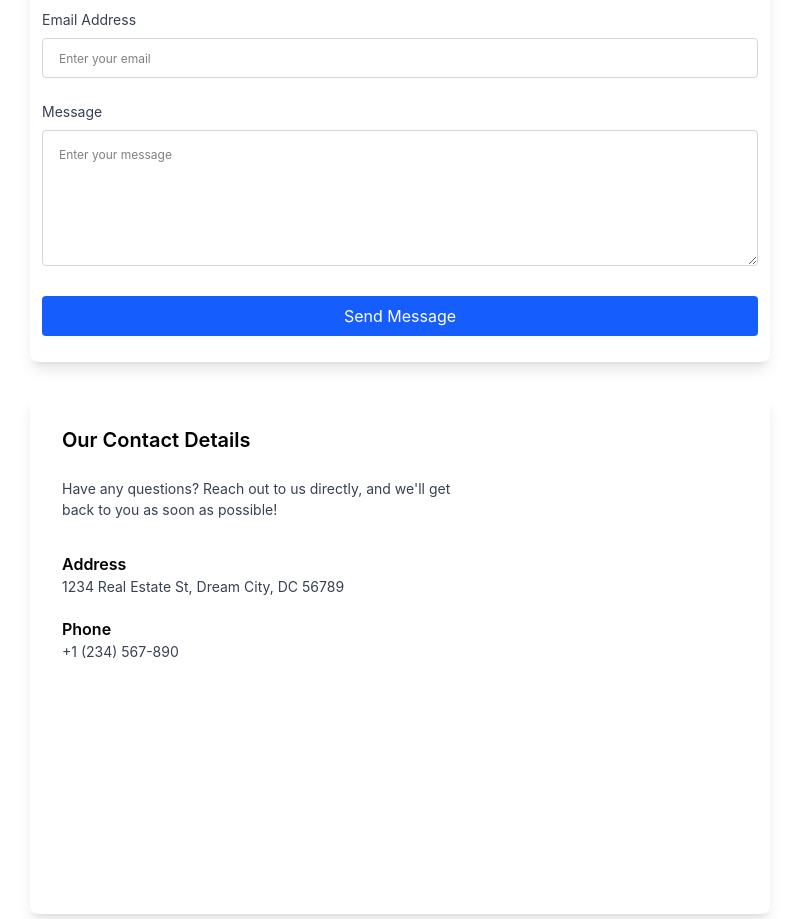
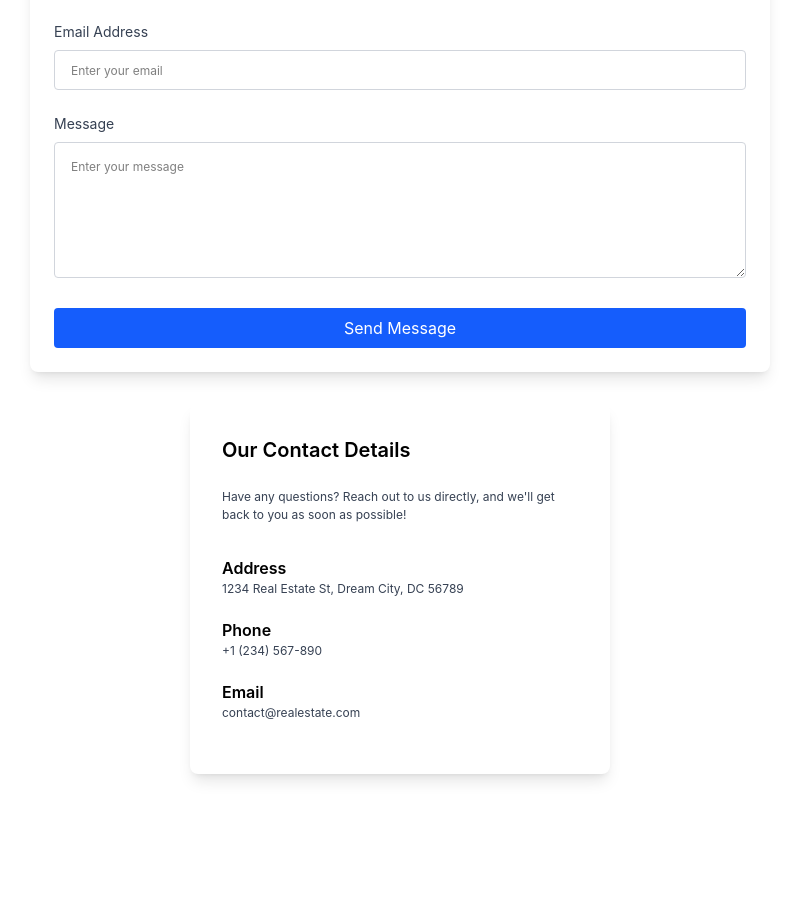
Before and after one commit to ShanzaArooj142/react-real-estate, a React (Vite) app: page / in a window 1280 px wide. Shown: the part 3309-4228 px from the top of the page, without its empty margins (240-1039 px from the left). After the commit the page ends 4163 px from the top, so only its background shows below. Built offline with nearby package versions, Linux system fonts and the light colour scheme.

Commit message:
style: Refactor Contact component layout and improve styling

```diff
--- a/src/components/Contact.jsx
+++ b/src/components/Contact.jsx
@@ -2,7 +2,8 @@ import React from 'react'
 
 const Contact = () => {
   return (
-    <div className='bg-white py-20 px-24'>
+    <div className="bg-white py-20 px-24">
+
   <div className="text-center">
     <h2 className="text-4xl font-bold text-gray-900">
       Contact With Us
@@ -13,55 +14,69 @@ const Contact = () => {
     </p>
   </div>
 
-        <div className='flex justify-center mt-14'>
-            <div className='w-185 h-130 bg-white rounded-lg shadow-lg p-3'>
+
+  <div className="flex justify-center mt-14">
+    <div className="w-185 bg-white rounded-lg shadow-lg p-6">
+
       <h3 className="text-2xl font-semibold mb-8">
         Get in Touch
       </h3>
-                <label className="block text-gray-700 text-[14px] mb-2 text-sm">
+
+      <label className="block text-gray-700 mb-2 text-sm">
         Full Name
       </label>
-                <input type="text"placeholder="Enter your name" className="w-full h-10 border border-gray-300 rounded px-4 outline-none focus:border-blue-500 mb-6 text-xs"></input>
+
+      <input type="text" placeholder="Enter your name" className="w-full h-10 border border-gray-300 rounded px-4 outline-none focus:border-blue-500 mb-6 text-xs"
+      />
 
       <label className="block text-gray-700 mb-2 text-sm">
         Email Address
       </label>
 
-                <input type="email" placeholder="Enter your email" className="w-full h-10 border border-gray-300 rounded px-4 outline-none focus:border-blue-500 mb-6 text-xs"></input>
+      <input type="email" placeholder="Enter your email" className="w-full h-10 border border-gray-300 rounded px-4 outline-none focus:border-blue-500 mb-6 text-xs"
+      />
 
       <label className="block text-gray-700 mb-2 text-sm">
         Message
       </label>
-                <textarea placeholder="Enter your message"className="w-full h-34 border border-gray-300 rounded p-4 outline-none focus:border-blue-500 text-xs"></textarea>
-                <button  className="w-full h-10 bg-blue-600 hover:bg-blue-700 text-white rounded mt-6 font-normal">
+
+      <textarea  placeholder="Enter your message"  className="w-full h-34 border border-gray-300 rounded p-4 outline-none focus:border-blue-500 text-xs"
+      ></textarea>
+
+      <button className="w-full h-10 bg-blue-600 hover:bg-blue-700 text-white rounded mt-6 font-normal">
         Send Message
       </button>
+
     </div>
   </div>
 
   <div className='flex justify-center gap-8 mt-8'>
-            <div className='w-185 h-130 bg-white rounded-lg shadow-lg p-8'>
-                 <h3 class=" text-xl font-semibold mb-6">
+    <div className='w-105 h-92.5 bg-white rounded-lg shadow-lg p-8'>
+       <h3 className=" text-xl font-semibold mb-6">
             Our Contact Details
         </h3>
 
-        <p className="text-gray-700  mb-8 text-[14px]">
+        <p className="text-gray-700  mb-8 text-[12px]">
             Have any questions? Reach out to us directly,
             and we'll get <br/> back to you as soon as possible!
         </p>
         <h4 className="font-semibold">Address</h4>
-        <p className="text-gray-700 mb-5 text-[14px] ">
+        <p className="text-gray-700 mb-5 text-[12px] ">
             1234 Real Estate St, Dream City, DC 56789
         </p>
         <h4 className="font-semibold">Phone</h4>
-        <p class="text-gray-700 mb-5 text-[14px]">
+        <p className="text-gray-700 mb-5 text-[12px]">
             +1 (234) 567-890
+        </p>
+
+        <h4 className="font-semibold">Email</h4>
+        <p className="text-gray-700 text-[12px]">
+            contact@realestate.com
         </p>
 
     </div>
 
   </div>
-
 </div>
   )
 }
```
Lines whose indentation alone changed are shown as unchanged.
